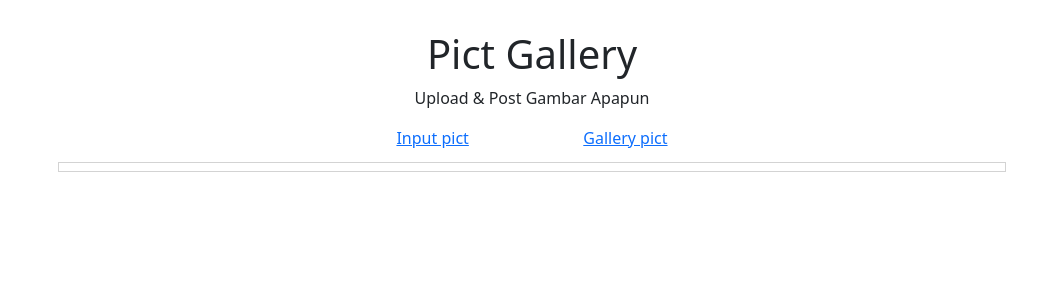
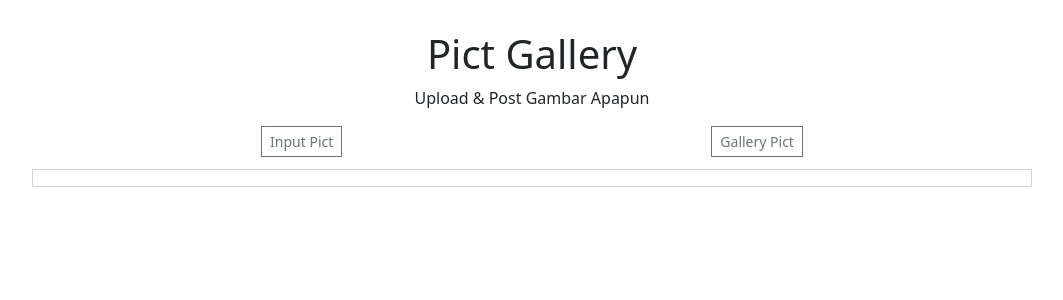
Before and after one commit to adjimuhamadzidan20/latihan_projek_php, a PHP site: page /list_pict.php in a window 1280 px wide. Shown: the top 300 px of the page, without its empty margins (108-1171 px from the left). Run offline with PHP 8.4, Linux system fonts and the light colour scheme; data that the repository does not hold is empty.

Commit message:
update file

```diff
--- /dev/null
+++ b/pict_gallery/css/list_pict.css
@@ -0,0 +1,41 @@
+header .title {
+	text-align: center;
+	margin-top: 30px;
+}
+
+header .nav {
+	/*background-color: lightgrey;*/
+	display: flex;
+	justify-content: space-evenly;
+	margin: auto;
+	margin-bottom: 12px;
+}
+
+main {
+	margin-bottom: 100px;
+}
+
+main .container {
+	/*background-color: lightblue;*/
+	max-width: 80%;
+}
+
+main .container .gallery {
+	/*background-color: lightgrey;*/
+	border: 1px solid lightgrey;
+	margin: auto;
+	display: flex;
+	flex-wrap: wrap;
+	padding: 8px;
+	justify-content: center;
+}
+
+main .container .pict {
+	margin: 5px;
+}
+
+main .container .figure img {
+	width: 220px;
+	height: 220px;
+	object-fit: cover;
+}
--- a/pict_gallery/hapus.php
+++ b/pict_gallery/hapus.php
@@ -6,7 +6,7 @@
 	if (hapusData($id) > 0) {
 		echo "
 			<script>
-				alert('data berhasil di delete');
+				alert('Gambar berhasil di delete');
 				document.location.href = 'list_pict.php';
 			</script>
 		";
@@ -15,7 +15,7 @@
 	else {
 		echo "
 			<script>
-				alert('data gagal di delete');
+				alert('Gambar gagal di delete');
 				document.location.href = 'list_pict.php';
 			</script>
 		";
--- a/pict_gallery/list_pict.php
+++ b/pict_gallery/list_pict.php
@@ -3,7 +3,6 @@
 
 	// menampilkan isi data dari DB
 	$gambar = showGambar("SELECT * FROM data_gallery");
-
 ?>
 
 <!DOCTYPE html>
@@ -12,75 +11,49 @@
 	<meta charset="UTF-8">
 	<meta name="viewport" content="width=device-width, initial-scale=1.0">
 	<link rel="stylesheet" href="bootstrap/css/bootstrap.min.css">
+	<link rel="stylesheet" href="css/list_pict.css">
 	<title>Pict Gallery</title>
-
-	<style>
-		.title {
-			text-align: center;
-			margin-top: 30px;
-		}
-
-		.nav {
-			/*background-color: lightgrey;*/
-			display: flex;
-			justify-content: space-evenly;
-			width: 500px;
-			margin: auto;
-			margin-bottom: 12px;
-		}
-
-		.container .gallery {
-			/*background-color: lightgrey;*/
-			border: 1px solid lightgrey;
-			width: 85%;
-			margin: auto;
-		}
-
-		.container .gallery .pict {
-			width: 220px;
-			margin: 5px;
-		}
-
-	</style>
 </head>
 <body>
+	<header>
 		<div class="title">
 			<h1>Pict Gallery</h1>
 			<p>Upload & Post Gambar Apapun</p>
 		</div>
 		<div class="nav">
 			<span class="input-pict">
-			<a href="main.php">Input pict</a>
+				<a href="index.php"><button class="btn btn-outline-secondary btn-sm rounded-0" type="button" id="inputGroupFileAddon04"
+				name="input pict">Input Pict</button></a>
 			</span>
 			<span class="gallery-pict">
-			<a href="list_pict.php">Gallery pict</a>
+				<a href="list_pict.php"><button class="btn btn-outline-secondary btn-sm rounded-0" type="button" id="inputGroupFileAddon04" name="gallery pict">Gallery Pict</button></a>
 			</span>
 		</div>
+	</header>
+	<main>
 		<div class="container">
-		<div class="gallery d-flex justify-content-start flex-wrap p-1">
+			<div class="gallery">
 				<?php foreach ($gambar as $index) : ?>
 					<div class="pict border p-2">
 						<figure class="figure">
 						  <img
 						  	src="gambar/<?= $index['Gambar']; ?>"
 						  	class="figure-img img-fluid rounded"
-					  	alt="..."
-					  	width="220"
-					  	height="220">
+						  	alt="picture">
 						  <figcaption class="figure-caption text-center"><?= $index['Nama_Gambar']?></figcaption>
 						  <center>
 						  	<caption><?= $index['Caption']?></caption>
 						  </center>
 						</figure>
 						<div class="button-opsi text-center">
-						<a href="edit.php?edit=<?= $index['ID']; ?>"><input class="btn btn-primary btn-sm" type="button" value="Edit"></a>
-						<a href="hapus.php?hapus=<?= $index['ID']; ?>" onclick="return confirm('hapus gambar?');"><input class="btn btn-primary btn-sm" type="button" value="Hapus"></a>
+							<a href="edit.php?edit=<?= $index['ID']; ?>"><input class="btn btn-primary btn-sm" type="button" value="Edit Pict"></a>
+							<a href="hapus.php?hapus=<?= $index['ID']; ?>" onclick="return confirm('hapus gambar?');"><input class="btn btn-primary btn-sm" type="button" value="Hapus Pict"></a>
 						</div>
 					</div>
 				<?php endforeach; ?>
-
 			</div>
 		</div>
+	</main>
 
 	<script type="text/javascript" src="bootstrap/js/bootstrap.bundle.min.js"></script>
 </body>
```
Also changed, not shown: pict_gallery/css/edit.css (added, +24 -0 lines), pict_gallery/css/index.css (added, +29 -0 lines), pict_gallery/edit.php (+7 -33 lines), pict_gallery/fungsi.php (+12 -22 lines), pict_gallery/index.php (added, +62 -0 lines), pict_gallery/gambar/62ffa35fa13f5.jpg (added), pict_gallery/gambar/6300bcb05585e.jpg (added), pict_gallery/gambar/6300c89df0ab2.jpg (added), pict_gallery/gambar/6300c92c91574.jpg (added), pict_gallery/gambar/6300c9a5d1ea9.jpg (added), pict_gallery/gambar/6300cae1f233c.jpg (added). Lines whose indentation alone changed are shown as unchanged.
